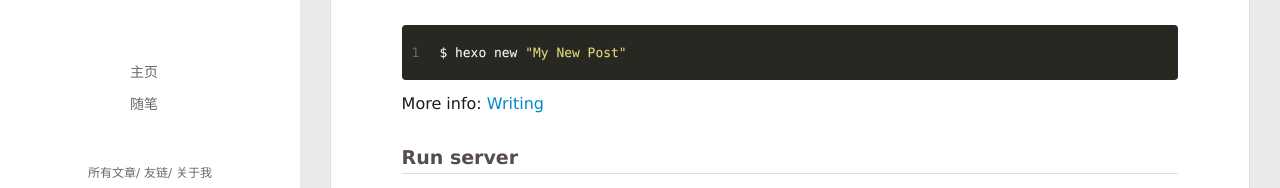
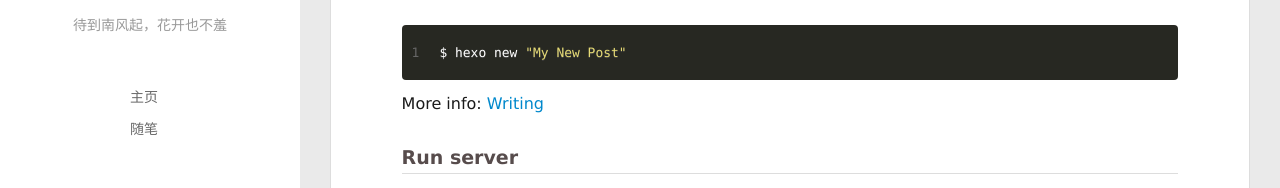
Before and after one commit to bluajack/bluajack.github.io, a plain HTML site: page 2017/12/19/hello-world/index.html in a window 1280 px wide. Shown: the part 327-515 px from the top of the page. Drawn offline with Linux system fonts and the light colour scheme; no server answers.

Commit message:
Site updated: 2017-12-20 22:54:38

```diff
--- a/2017/12/19/hello-world/index.html
+++ b/2017/12/19/hello-world/index.html
@@ -52,6 +52,8 @@
 		<hgroup>
 		  <h1 class="header-author"><a href="/">bluajack</a></h1>
 		</hgroup>
+
+		<p class="header-subtitle">待到南风起，花开也不羞</p>
 
 
 		<nav class="header-menu">
@@ -110,6 +112,8 @@
 			<hgroup>
 			  <h1 class="header-author js-header-author">bluajack</h1>
 			</hgroup>
+
+			<p class="header-subtitle"><i class="icon icon-quo-left"></i>待到南风起，花开也不羞<i class="icon icon-quo-right"></i></p>
 
 
 
```
Also changed, not shown: archives/2017/12/index.html (+4 -0 lines), archives/2017/index.html (+4 -0 lines), archives/index.html (+4 -0 lines), index.html (+4 -0 lines).
